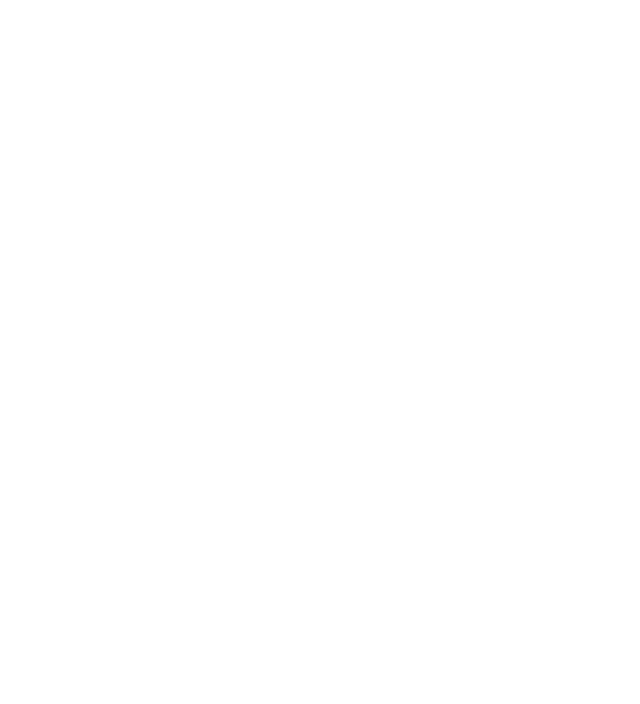
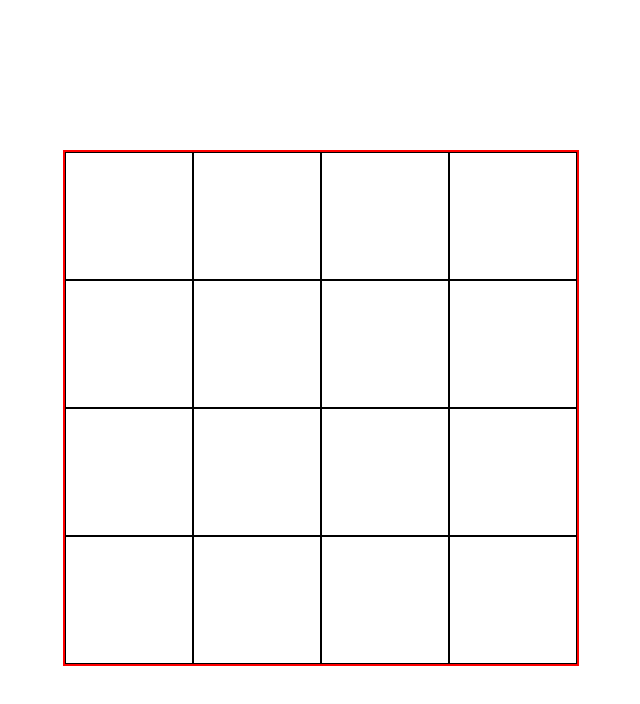
Before and after one commit to hertinek/etch-a-sketch, a plain HTML site: page index.html in a window 1280 px wide. Shown: the whole page, without its empty margins (319-959 px from the left). Drawn offline with Linux system fonts and the light colour scheme.

Commit message:
Create function that creates and arrange 16 squares inside div container

```diff
--- a/index.html
+++ b/index.html
@@ -4,8 +4,52 @@
     <meta charset="UTF-8">
     <meta name="viewport" content="width=device-width, initial-scale=1.0">
     <title>Etch-A-Sketch</title>
+
+    <style>
+
+    	body {
+    		display: flex;
+		justify-content: center;
+		align-items: center;
+		height: 100vh;
+    	}
+
+    	.container {
+		border: 2px solid red;
+		width : 40vw;
+		height: 40vw;
+		display: flex;
+		flex-wrap: wrap;
+    	}
+
+    	.square {
+    		border: 1px solid black;
+    		height: auto;
+    		width: auto;
+    	}
+
+    </style>
+
 </head>
 <body>
 
+	<div class="container"></div>
+
+	<script>
+
+		const container = document.querySelector('.container');
+		const numberOfSquares = 16;
+		const squaresPerRow = Math.sqrt(numberOfSquares);
+		const squareWidth = 100 / squaresPerRow;
+		for(i = 0; i < numberOfSquares; i++) {
+			const square = document.createElement('div');
+			square.className = 'square';
+			square.style.width = `calc(${squareWidth}% - 2px)`;
+			square.style.height = `calc(${squareWidth}% - 2px)`;
+			container.appendChild(square);
+		}
+
+	</script>
+
 </body>
 </html>
```
